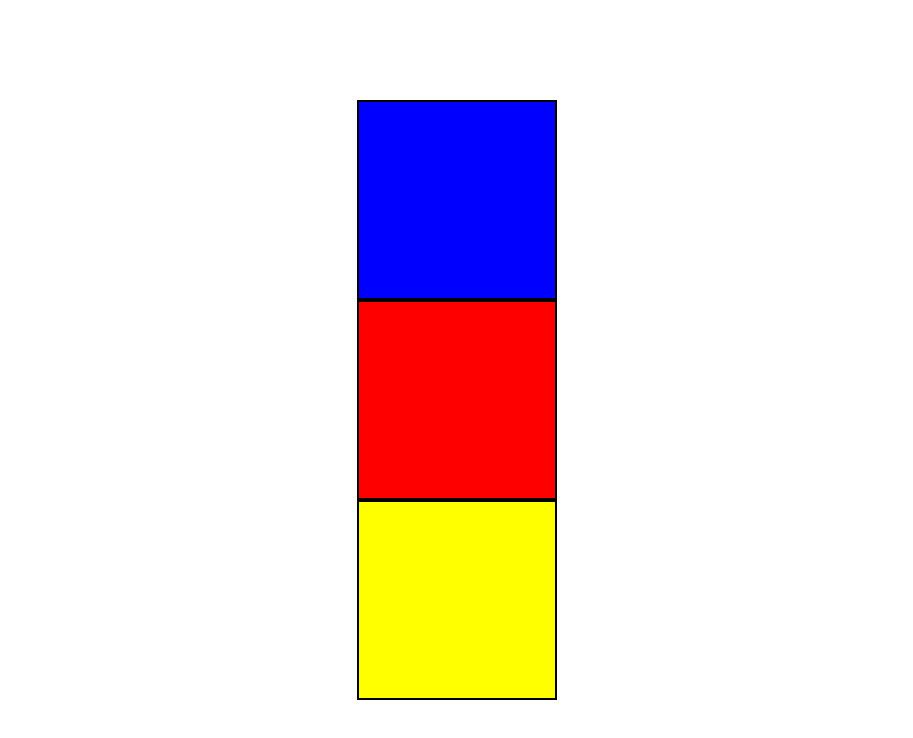
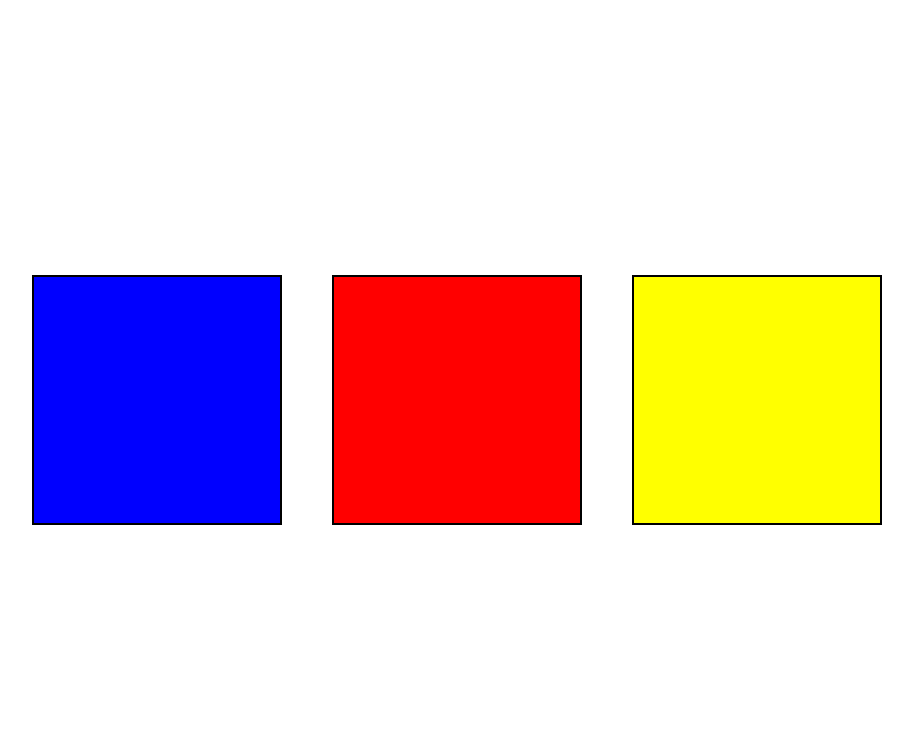
Before and after one commit to phuong1102k/git-excercise-2, a plain HTML site: page index.html in a window 1280 px wide. Shown: the whole page, without its empty margins (183-1096 px from the left). Drawn offline with Linux system fonts and the light colour scheme.

Commit message:
Update: update feature.

```diff
--- a/assets/css/main.css
+++ b/assets/css/main.css
@@ -5,6 +5,7 @@
 }
 
 :root {
+    --box-size:250px;
     --box1-clr:blue;
     --box2-clr:red;
     --box3-clr:yellow;
@@ -18,9 +19,14 @@
     align-items: center;
 }
 
+.main {
+    display: flex;
+    gap: 50px;
+}
+
 .box {
-    width: 200px;
-    height: 200px;
+    width: var(--box-size);
+    height: var(--box-size);
     border: 2px solid #000;
 }
 
@@ -28,10 +34,22 @@
     background-color: var(--box1-clr);
 }
 
+.box-1:hover {
+    background-color: var(--box2-clr);
+}
+
 .box-2 {
     background-color: var(--box2-clr);
+}
+
+.box-2:hover {
+    background-color: var(--box3-clr);
 }
 
 .box-3 {
     background-color: var(--box3-clr);
 }
+
+.box-3:hover {
+    background-color: var(--box1-clr);
+}
```
